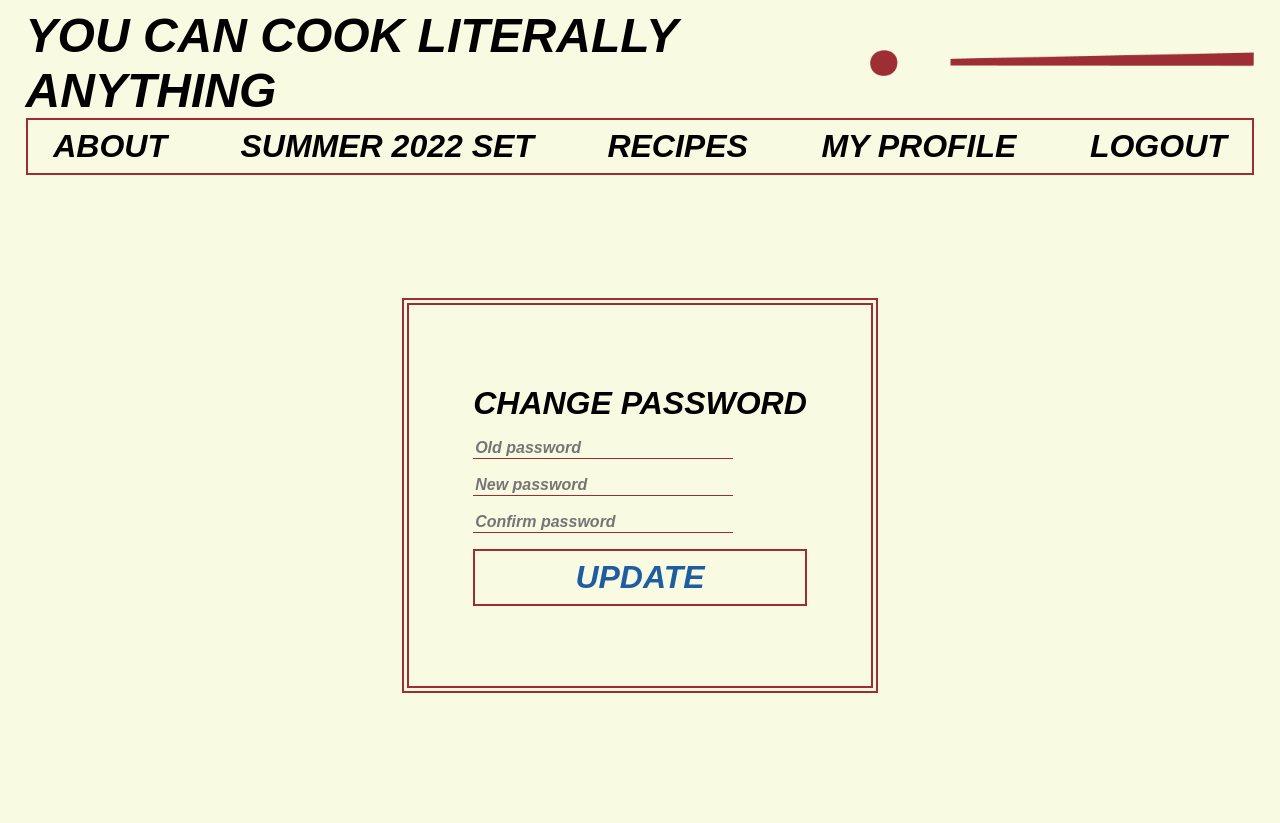
After one commit to ampersand-paris/YCCLAv2, a Django app: page /password_change/ in a window 1280 px wide. The commit adds this page. Run offline with Django 4.2, Linux system fonts and the light colour scheme; the visitor is signed in with stand-in values (Sample User, id 1); some web fonts are replaced.

Commit message:
change password

```diff
--- a/accounts/templates/accounts/account.html
+++ b/accounts/templates/accounts/account.html
@@ -27,7 +27,7 @@
             {% if is_self %}
                 <div class="flex column col-center">
                     <a  href="{% url 'account:edit' user_id=id %}"><button class="prof-bttn red-border padding margin-top">Update</button></a>
-                    <a  href="#"><button class="prof-bttn red-border padding margin-top">Change password</button></a>
+                    <a  href="{% url 'password_change' %}"><button class="prof-bttn red-border padding margin-top">Change password</button></a>
                 </div>
             {% endif %}
         </div>
--- a/accounts/templates/accounts/login.html
+++ b/accounts/templates/accounts/login.html
@@ -26,7 +26,7 @@
 			<button class="stnd-bttn red-border padding margin-top" type="submit">Log in</button>
 		</form>
 		<div class="flex center">
-			<a class="m-auto" href="#"><p>Reset password</p></a>
+			<a href="{% url 'password_reset' %}"><p>Reset password</p></a>
 		</div>
 	</div>
 </div>
--- a/backend/settings.py
+++ b/backend/settings.py
@@ -28,6 +28,9 @@ SECRET_KEY = str(os.getenv('SECRET_KEY'))
 # SECURITY WARNING: don't run with debug turned on in production!
 DEBUG = True
 
+# FOR DEVELOPMENT ONLY
+if DEBUG:
+    EMAIL_BACKEND = 'django.core.mail.backends.console.EmailBackend'
 ALLOWED_HOSTS = []
 
 AUTH_USER_MODEL = "accounts.CustomUser"
--- a/backend/urls.py
+++ b/backend/urls.py
@@ -17,6 +17,7 @@ from django.contrib import admin
 from django.urls import path, include
 from django.conf import settings
 from django.conf.urls.static import static
+from django.contrib.auth import views as auth_views
 
 from accounts.views import(
     register_view,
@@ -32,6 +33,22 @@ urlpatterns = [
     path('logout/', logout_view, name='logout'),
     path('test-kitchen/', include('test_kitchen.urls', namespace="test-kitchen")),
     path('register/', register_view, name='register'),
+
+    # Password reset links (ref: https://github.com/django/django/blob/master/django/contrib/auth/views.py)
+    path('password_change/done/', auth_views.PasswordChangeDoneView.as_view(template_name='password_reset/password_change_done.html'),
+        name='password_change_done'),
+
+    path('password_change/', auth_views.PasswordChangeView.as_view(template_name='password_reset/password_change.html'),
+        name='password_change'),
+
+    path('password_reset/done/', auth_views.PasswordResetCompleteView.as_view(template_name='password_reset/password_reset_done.html'),
+     name='password_reset_done'),
+
+    path('reset/<uidb64>/<token>/', auth_views.PasswordResetConfirmView.as_view(), name='password_reset_confirm'),
+    path('password_reset/', auth_views.PasswordResetView.as_view(), name='password_reset'),
+
+    path('reset/done/', auth_views.PasswordResetCompleteView.as_view(template_name='password_reset/password_reset_complete.html'),
+     name='password_reset_complete'),
 ]
 
 if settings.DEBUG:
--- a/main_app/templates/home.html
+++ b/main_app/templates/home.html
@@ -8,7 +8,7 @@
             <div class="recipe-detail margin-top">
                 <div class="bg-cream padding red-border">
                     <h1 class="margin-top HWT red-text">Welcome to our mailbox</h1>
-                    <p>You Can Cook Literally Anything is a project by Lexi Adams and Ampersand Paris, two best-friends seperated by 1,413 miles. They grew up together in Lawrence, Kansas one illustrating and the other cooking and both obsessed with stationary and nice pens. You Can Cook Anything is a celebration of friendship across time and space with a collector's twist. Each pack of recipe-postcards contains seven recipe postcards with unique illustrations and a cover card. We invite you join our correspondance and send and receive these postcards with your pen pals, lovers, rivals, family, and friends. You can use this website to record your correspondance and keep track of your collection. Try and collect them all as we expand the collection of recipes and introduce guest chefs, shiny postcards, golden tickets, and more.</p>
+                    <p>You Can Cook Literally Anything is a project by Lexi Adams and Ampersand Paris, two best-friends seperated by 1,413 miles. They grew up together in Lawrence, Kansas one illustrating and the other cooking and both obsessed with stationary and nice pens. You Can Cook Anything is a celebration of friendship across time and space with a collector's twist. Each pack of recipe-postcards contains seven recipe postcards and a cover card, all with unique illustrations. We invite you join our correspondance and send and receive these postcards with your pen pals, lovers, rivals, family, and friends. You can create an account and use this website to record your correspondance and keep track of your collection. Try and collect them all as we expand the collection of recipes and introduce guest chefs, shiny postcards, golden tickets, and more.</p>
                 </div>
             </div>
         </div>
--- /dev/null
+++ b/templates/password_reset/password_change.html
@@ -0,0 +1,26 @@
+{% extends 'base.html' %}
+
+{% block body %}
+
+<div class="page-height flex center al-center">
+  <div class="double-border red-border">
+    <form id="id_password_change_form" method="POST" class="flex column extra-padding red-border">
+        {% csrf_token %}
+        <h2 class="">Change password</h2>
+        <input name="old_password" class="flex space-btwn baseline margin-top" placeholder="Old password" type="password" id="id_old_password" required="true">
+        <input name="new_password1" class="flex space-btwn baseline margin-top" placeholder="New password" type="password" id="id_new_password1" required="true">
+        <input name="new_password2" class="flex space-btwn baseline margin-top" placeholder="Confirm password" type="password" id="id_new_password2" required="true">
+
+        {% for field in form %}
+          {% for error in field.errors %}
+            <p style="color: red">{{ error }}</p>
+          {% endfor %}
+        {% endfor %}
+
+      <button id="id_submit_btn" class="stnd-bttn red-border padding margin-top" type="submit">Update</button>
+    </form>
+  </div>
+</div>
+
+
+{% endblock %}
--- /dev/null
+++ b/templates/password_reset/password_reset_subject.txt
@@ -0,0 +1 @@
+You Can Cook Literally Anything password reset
```
Also changed, not shown: templates/password_reset/password_change_done.html (added, +11 -0 lines), templates/password_reset/password_email_email.html (added, +12 -0 lines), templates/password_reset/password_reset_complete.html (added, +14 -0 lines), templates/password_reset/password_reset_done.html (added, +22 -0 lines), templates/password_reset/password_reset_form.html (added, +15 -0 lines).
